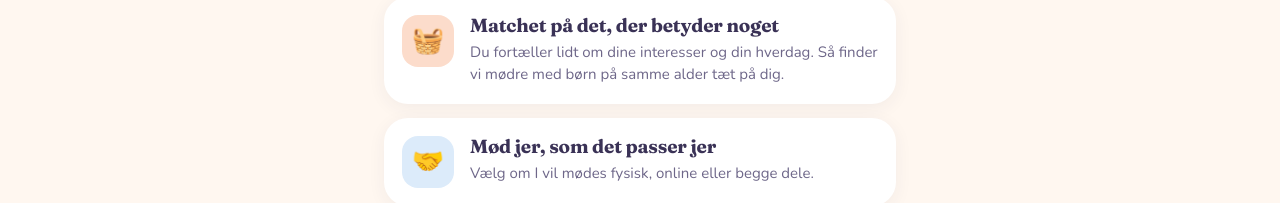
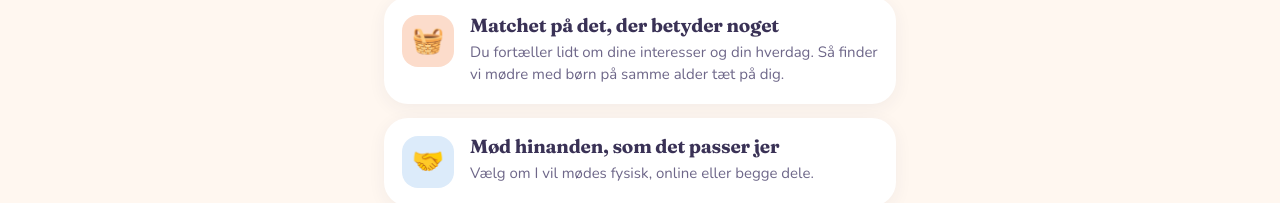
Before and after one commit to drey1008/morinde, a plain HTML site: page index.html in a window 1280 px wide. Shown: the part 610-813 px from the top of the page. Drawn offline with Linux system fonts and the light colour scheme.

Commit message:
Tekst: Mød hinanden, som det passer jer

```diff
--- a/index.html
+++ b/index.html
@@ -76,7 +76,7 @@ footer .links{margin-bottom:10px;display:flex;gap:18px;justify-content:center}
     <h2>Sådan hjælper MorInde dig</h2>
     <div class="cards">
       <div class="card"><div class="ic" style="background:var(--peach)">🧺</div><div><h3>Matchet på det, der betyder noget</h3><p>Du fortæller lidt om dine interesser og din hverdag. Så finder vi mødre med børn på samme alder tæt på dig.</p></div></div>
-      <div class="card"><div class="ic" style="background:var(--sky)">🤝</div><div><h3>Mød jer, som det passer jer</h3><p>Vælg om I vil mødes fysisk, online eller begge dele.</p></div></div>
+      <div class="card"><div class="ic" style="background:var(--sky)">🤝</div><div><h3>Mød hinanden, som det passer jer</h3><p>Vælg om I vil mødes fysisk, online eller begge dele.</p></div></div>
       <div class="card"><div class="ic" style="background:var(--lav)">💬</div><div><h3>Lær hinanden at kende først</h3><p>Snak sammen i gruppechatten, før I mødes. Så er første møde lidt nemmere.</p></div></div>
     </div>
   </section>
```
